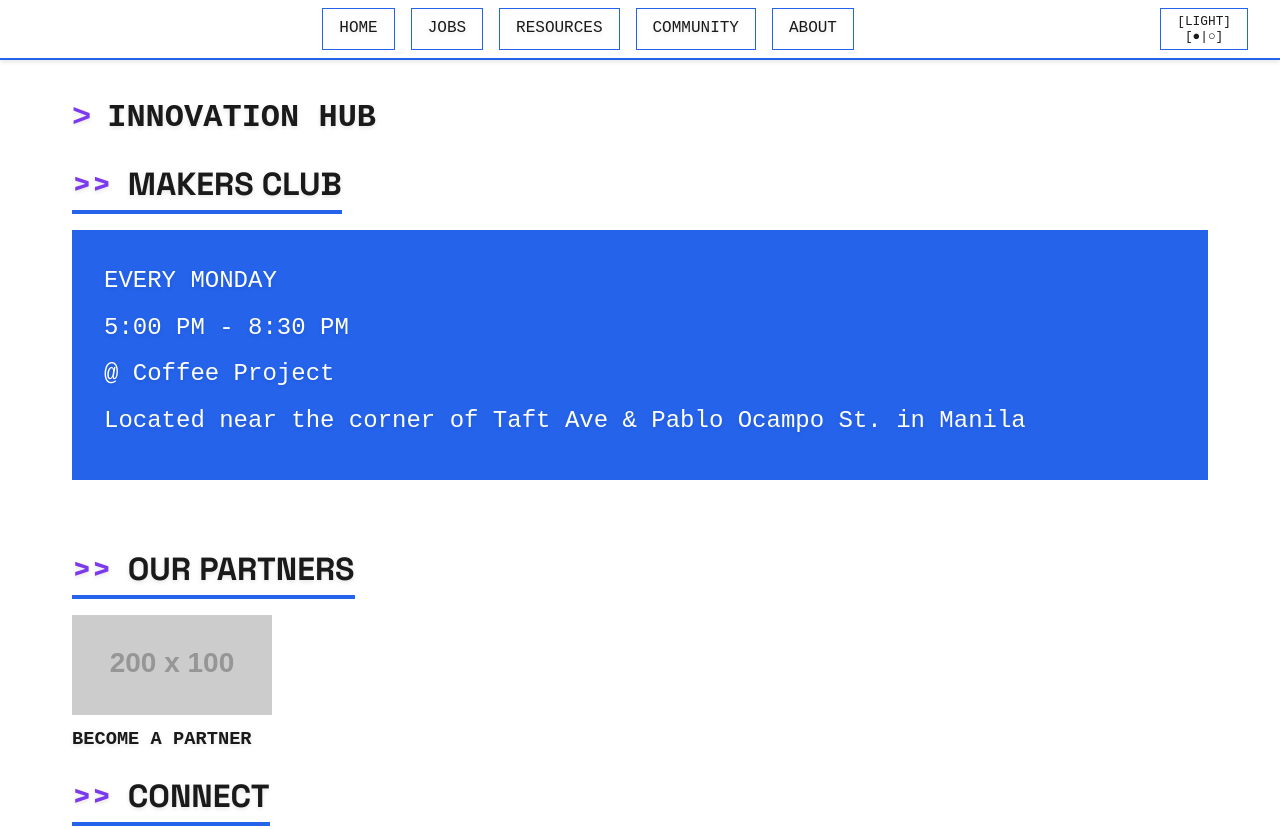
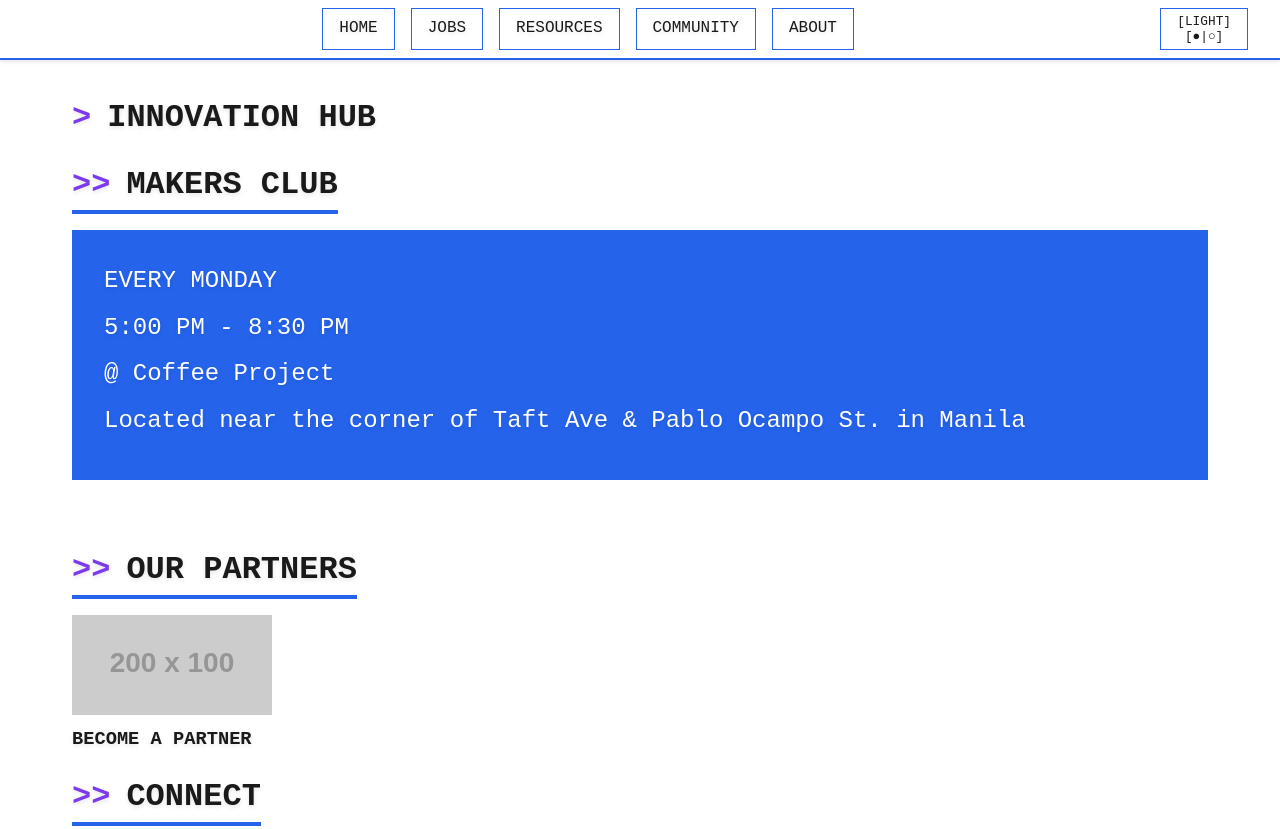
Before and after one commit to InnovationHub-PH/MakersClub, a website built with Vite: page index.html in a window 1280 px wide. Shown: the top 829 px of the page. Built offline with nearby package versions, Linux system fonts and the light colour scheme; placeholder pictures from the web are drawn by us.

Commit message:
Update style.css

```diff
--- a/style.css
+++ b/style.css
@@ -585,7 +585,6 @@ h2 {
   margin-bottom: 1rem;
   border-bottom: 4px solid var(--border-color);
   display: inline-block;
-  font-family: 'Space Grotesk', sans-serif;
 }
 
 .info-box {
```
